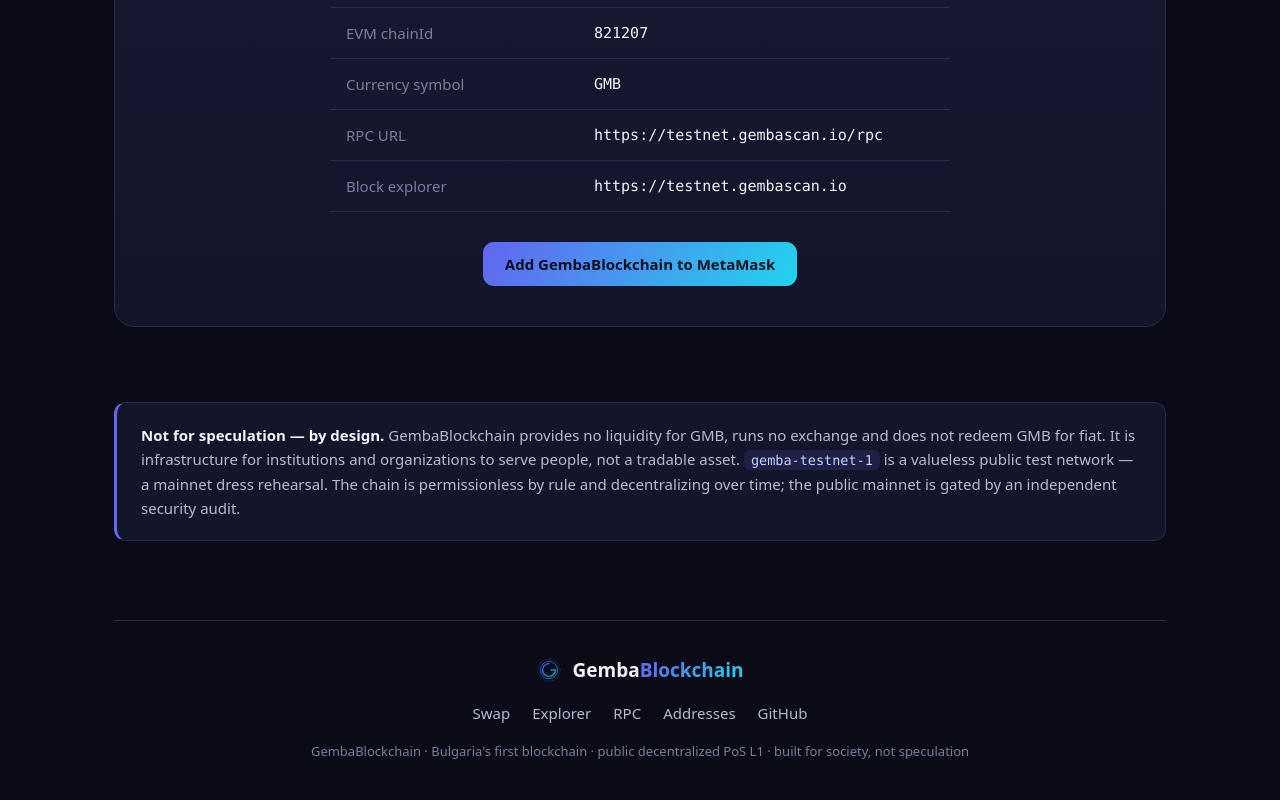
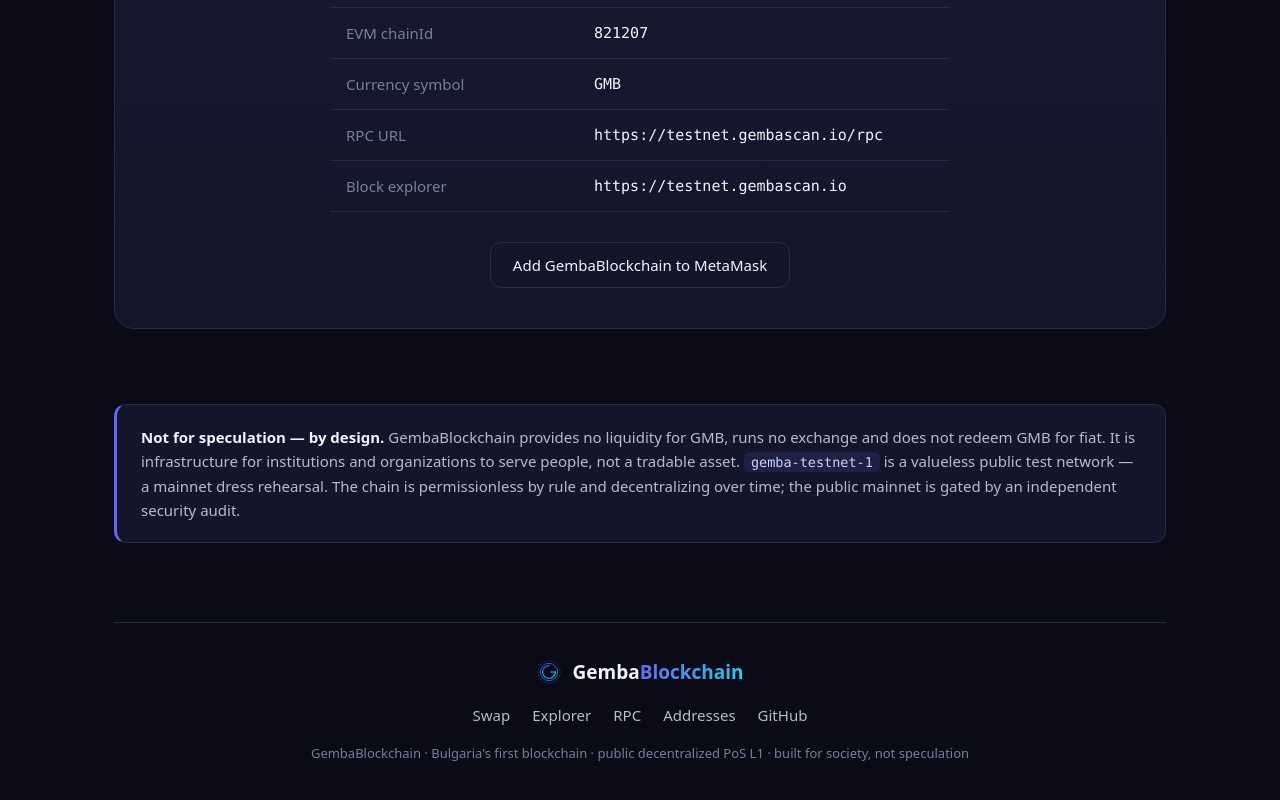
Before and after one commit to ivanovslavy/GembaBlockchain, a React (Vite) app in the folder frontend/landing/: page / in a window 1280 px wide. Shown: the part 1660-2460 px from the top of the page. Built offline with nearby package versions, Linux system fonts and the light colour scheme.

Commit message:
style(landing): equalize the second Add-to-MetaMask button too (no btn-primary anywhere)

```diff
--- a/frontend/landing/src/App.jsx
+++ b/frontend/landing/src/App.jsx
@@ -167,7 +167,7 @@
                 ))}
               </tbody>
             </table>
-            <button className="btn btn-primary" onClick={addToMetaMask}>
+            <button className="btn" onClick={addToMetaMask}>
               Add GembaBlockchain to MetaMask
             </button>
           </div>
```
